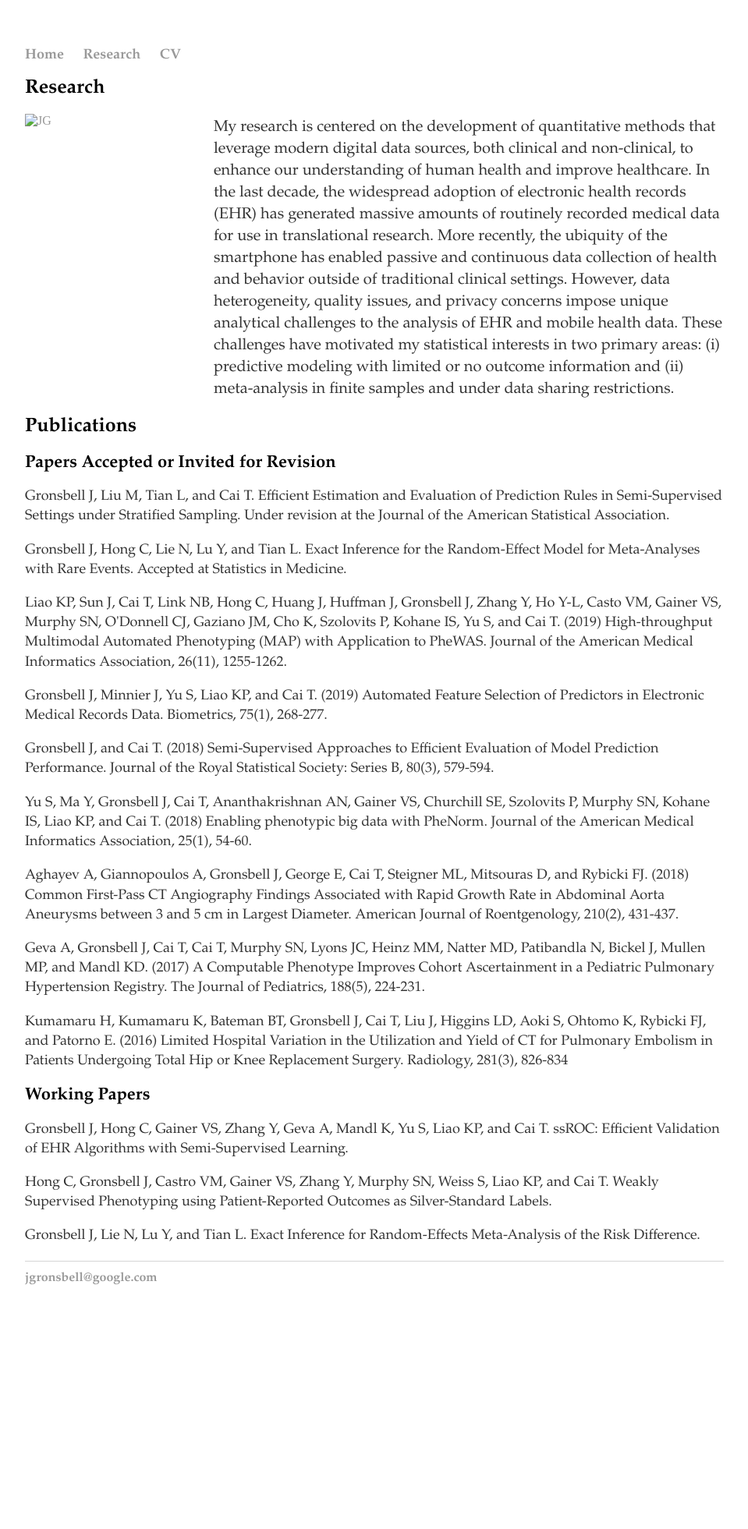
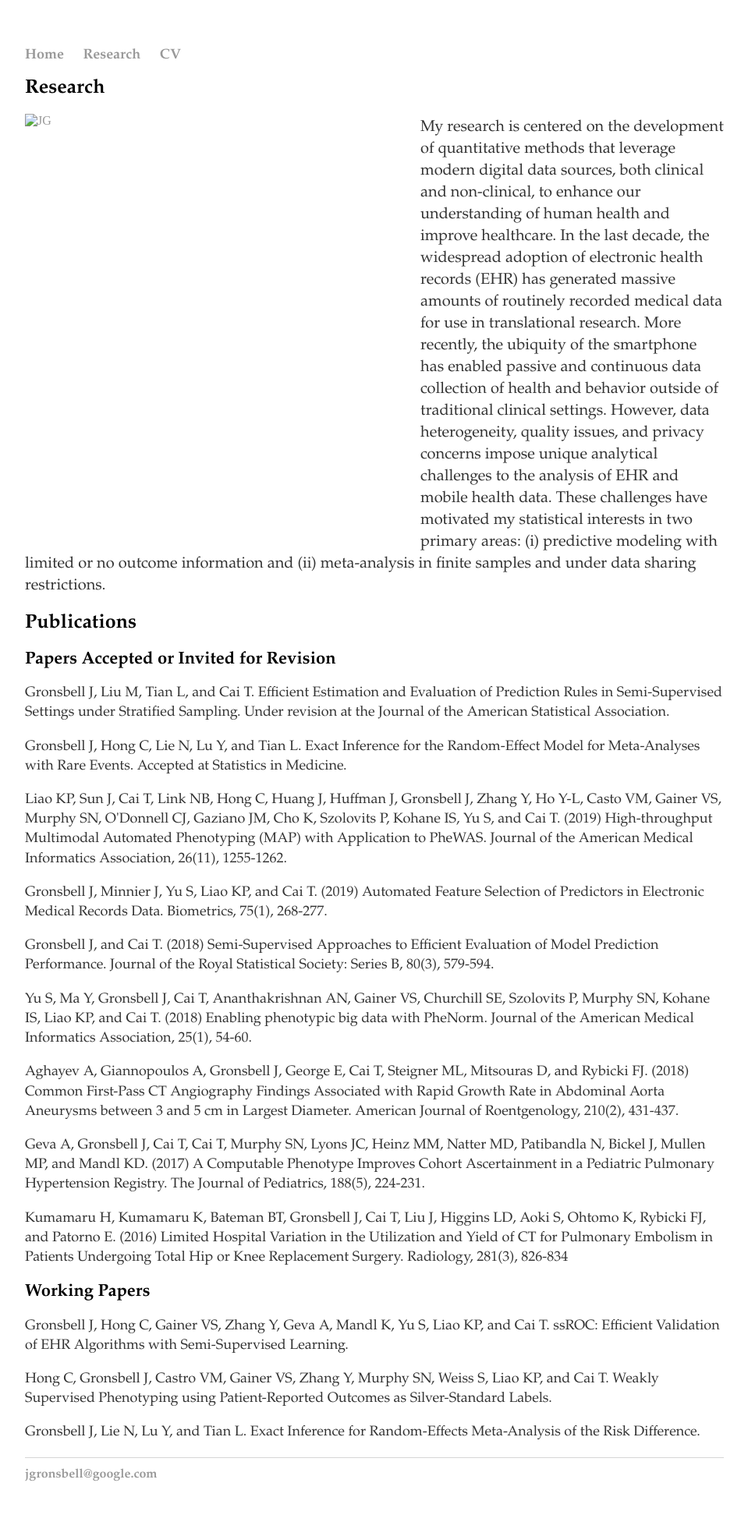
Before and after one commit to jgrons/old_website, a Jekyll site: the page built from research.html, in a window 1280 px wide. Shown: the whole page at 78% size, without its empty margins (160-1119 px from the left). Built offline with Jekyll 4.4.1, drawn with Linux system fonts in a browser that asks for light colours; before the commit the page ends 1709 px from its top, so only the background shows below that.

Commit message:
Update research.html

```diff
--- a/research.html
+++ b/research.html
@@ -6,7 +6,7 @@
 	<h1 style="font-size:25px; font-family: palatino">Research </h1>
 
 	<a href="../pics/me_teaching.jpg">
-            <img src="../pics/me_teaching.jpg" HEIGHT="360" WIDTH="192" align="left" style="margin:0px 50px 0px 0px"
+            <img src="../pics/me_teaching.jpg" HEIGHT="556" WIDTH="457" align="left" style="margin:0px 50px 0px 0px"
                   title="JG" alt="JG"/></a>
 
 	<div class="span2">
```
